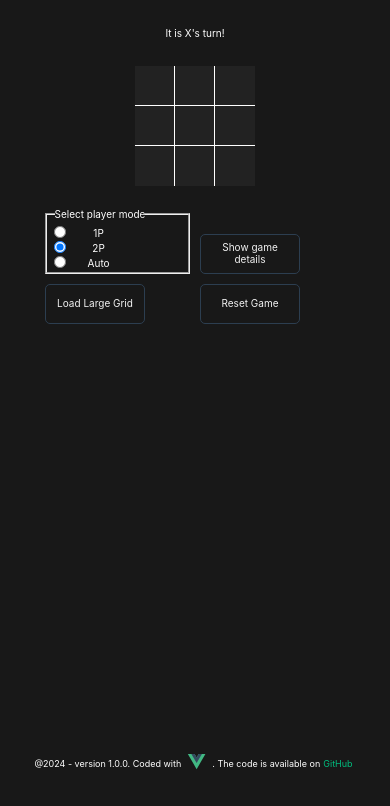
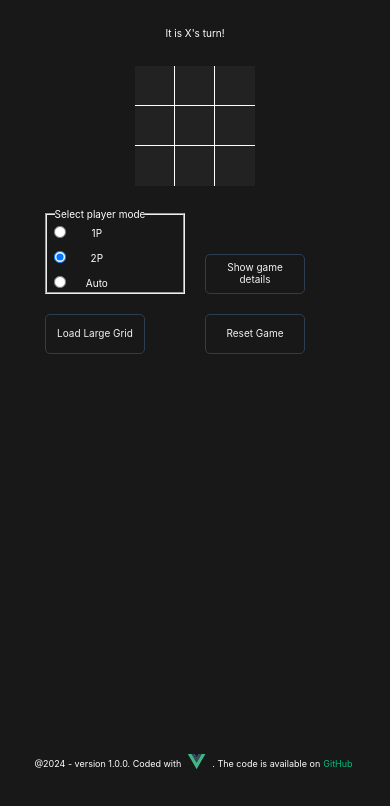
Before and after one commit to myapos/tic-tac-toe, a Vue app: page / in a window 390 px wide. Shown: the top 806 px of the page. Built offline with nearby package versions, Linux system fonts and the light colour scheme.

Commit message:
increase space in controls, player modes, algo modes for mobile

```diff
--- a/src/components/AlgoModes.vue
+++ b/src/components/AlgoModes.vue
@@ -88,4 +88,10 @@ input[type='checkbox'] {
   width: 1.2rem;
   height: 1.2rem;
 }
+
+@media screen and (max-width: 600px) {
+  .algo_modes {
+    gap: 1.5rem;
+  }
+}
 </style>
--- a/src/components/AppControls.vue
+++ b/src/components/AppControls.vue
@@ -23,4 +23,10 @@ export default defineComponent({
     max-width: 300px;
   }
 }
+
+@media screen and (max-width: 600px) {
+  .controls {
+    gap: 2rem;
+  }
+}
 </style>
--- a/src/components/PlayerModes.vue
+++ b/src/components/PlayerModes.vue
@@ -85,4 +85,10 @@ input[type='checkbox'] {
   width: 1.2rem;
   height: 1.2rem;
 }
+
+@media screen and (max-width: 600px) {
+  .play_modes {
+    gap: 1.5rem;
+  }
+}
 </style>
```
